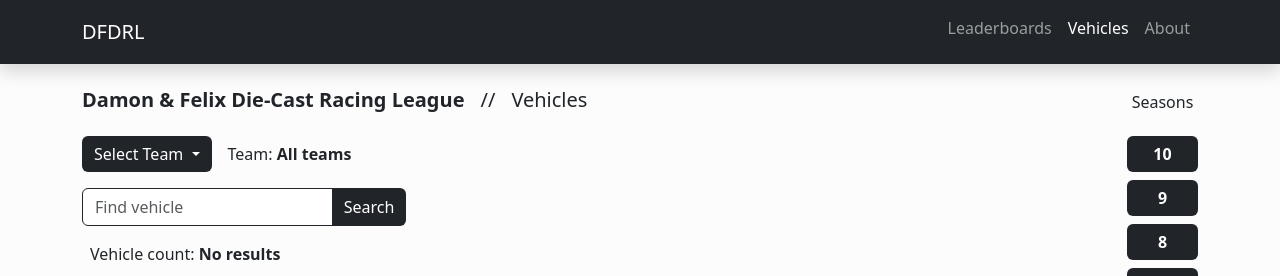
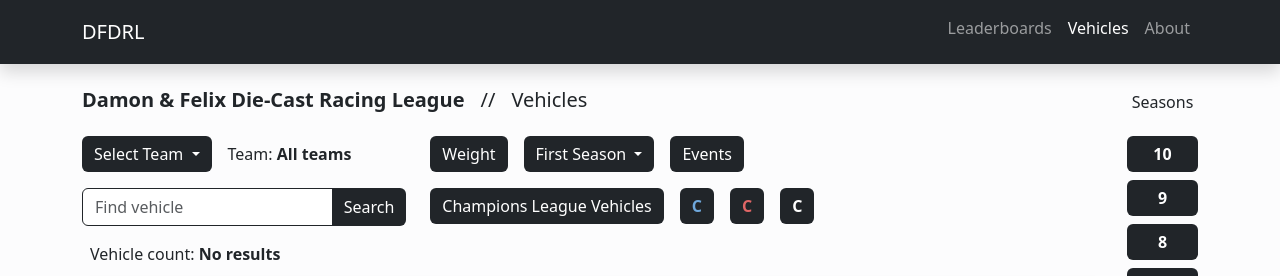
Before and after one commit to peterjungers/dfdrl, a Flask app: page /vehicles in a window 1280 px wide. Shown: the top 276 px of the page. Run offline with Flask 2, Linux system fonts and the light colour scheme; data that the repository does not hold is empty.

Commit message:
Started new buttons at vehicles.html; button CSS updates

```diff
--- a/dfdrl/static/style.css
+++ b/dfdrl/static/style.css
@@ -166,13 +172,14 @@ td.peter {
 .item-peter:focus,
 .btn-dark.peter:hover,
 .btn-dark.peter:focus,
-.btn-dark.peter:active {
+.btn-dark.peter:active,
+.btn.show.peter {
     background-color: var(--peter);
 }
 
 .item-damon:active,
 .btn-dark.damon,
-.btn-dark.damon:active,
+.dropdown > .btn-dark.damon:active,
 .item-felix:active,
 .btn-dark.felix,
 .btn-dark.felix:active,
--- a/dfdrl/templates/vehicles.html
+++ b/dfdrl/templates/vehicles.html
@@ -1,36 +1,76 @@
 {% extends "template.html" %}
 {% set active_page = "vehicles" %}
 {% block content %}
-    <div class="row g-4 mb-4">
-        <div class="col-4">
-            <div class="d-flex gap-3 align-items-center">
-                <div class="dropdown mb-3">
-                    <button id="selected-team-btn" class="btn btn-dark border-0 dropdown-toggle" type="button" data-bs-toggle="dropdown" aria-expanded="false">
+    <!-- Vehicle search controls -->
+    <div class="row gx-4 gy-3 mb-3">
+        <div class="col-lg-4 col-md-5 col-sm-12">
+            <!-- Team select -->
+            <div class="d-flex gap-3 mb-3 align-items-center">
+                <div class="dropdown mb-0">
+                    <button id="selected-team-btn" class="btn btn-dark border-0 dropdown-toggle btn-other" type="button" data-bs-toggle="dropdown" aria-expanded="false">
                         Select Team
                     </button>
                     <ul class="dropdown-menu fw-light border-dark">
-                        <li><a class="dropdown-item fw-light team-select item-all-team" href="#">All teams</a></li>
+                        <li><a class="dropdown-item fw-light team-select item-other" href="#">All teams</a></li>
                         <li><a class="dropdown-item fw-light team-select item-damon" href="#">Damon</a></li>
                         <li><a class="dropdown-item fw-light team-select item-ian" href="#">Ian</a></li>
                         <li><a class="dropdown-item fw-light team-select item-benny" href="#">Benny</a></li>
                         <li><a class="dropdown-item fw-light team-select item-peter" href="#">Peter</a></li>
                     </ul>
                 </div>
-                <p class="fw-light">Team: <span id="show-selected-team" class="fw-bold">All teams</span></p>
+                <p class="fw-light mb-0">Team: <span id="show-selected-team" class="fw-bold">All teams</span></p>
             </div>
 
-            <form>
-                <div class="input-group mb-3">
+            <!-- Vehicle search -->
+            <form> <!-- Form tag allows Enter key usage -->
+                <div class="input-group">
                     <input id="find-vehicle" type="text" class="form-control fw-light border-dark" placeholder="Find vehicle" aria-label="Find vehicle">
-                    <button id="find-vehicle-btn" class="btn btn-dark border-0" type="submit">Search</button>
+                    <button id="find-vehicle-btn" class="btn btn-dark border-0 btn-other" type="submit">Search</button>
                 </div>
             </form>
-            <div>
-                <p class="fw-light mb-0 ps-2">Vehicle count: <span id="vehicle-count" class="fw-bold"></span></p>
+        </div>
+
+        <div class="col-lg-8 col-md-7 col-sm-12">
+            <div class="d-flex gap-3 mb-3">
+
+                <button class="btn btn-dark border-0 btn-other">Weight</button>
+
+                <div class="dropdown">
+                    <button class="btn btn-dark border-0 dropdown-toggle btn-other" type="button" data-bs-toggle="dropdown" aria-expanded="false">
+                        First Season
+                    </button>
+                    <ul class="dropdown-menu dropdown-menu-end fw-light border-dark dropdown-seasons">
+                        <li><a class="dropdown-item fw-light text-center item-other" href="#">10</a></li>
+                        <li><a class="dropdown-item fw-light text-center item-other" href="#">9</a></li>
+                        <li><a class="dropdown-item fw-light text-center item-other" href="#">8</a></li>
+                        <li><a class="dropdown-item fw-light text-center item-other" href="#">7</a></li>
+                        <li><a class="dropdown-item fw-light text-center item-other" href="#">6</a></li>
+                        <li><a class="dropdown-item fw-light text-center item-other" href="#">5</a></li>
+                        <li><a class="dropdown-item fw-light text-center item-other" href="#">4</a></li>
+                        <li><a class="dropdown-item fw-light text-center item-other" href="#">3</a></li>
+                        <li><a class="dropdown-item fw-light text-center item-other" href="#">2</a></li>
+                        <li><a class="dropdown-item fw-light text-center item-other" href="#">1</a></li>
+                    </ul>
+                </div>
+
+                <button class="btn btn-dark border-0 btn-other">Events</button>
+            </div>
+
+            <div class="d-flex gap-3">
+                <button class="btn btn-dark border-0 btn-other">Champions League Vehicles</button>
+                <button class="btn btn-dark border-0 btn-other"><span class="fw-bold c-champion">C</span></button>
+                <button class="btn btn-dark border-0 btn-other"><span class="fw-bold c-second">C</span></button>
+                <button class="btn btn-dark border-0 btn-other"><span class="fw-bold c-third">C</span></button>
             </div>
         </div>
     </div>
 
+    <!-- Vehicle count -->
+    <div class="mb-3">
+        <p class="fw-light ps-2">Vehicle count: <span id="vehicle-count" class="fw-bold"></span></p>
+    </div>
+
+    <!-- Vehicle table -->
     <table id="vehicle-table" class="table table-sm border-bottom border-dark shadow">
         <thead class="table-dark">
             <tr class="sticky-header">
```
Also changed, not shown: other parts of dfdrl/static/style.css (+22 -8 lines), dfdrl/static/script.js (+12 -38 lines).
